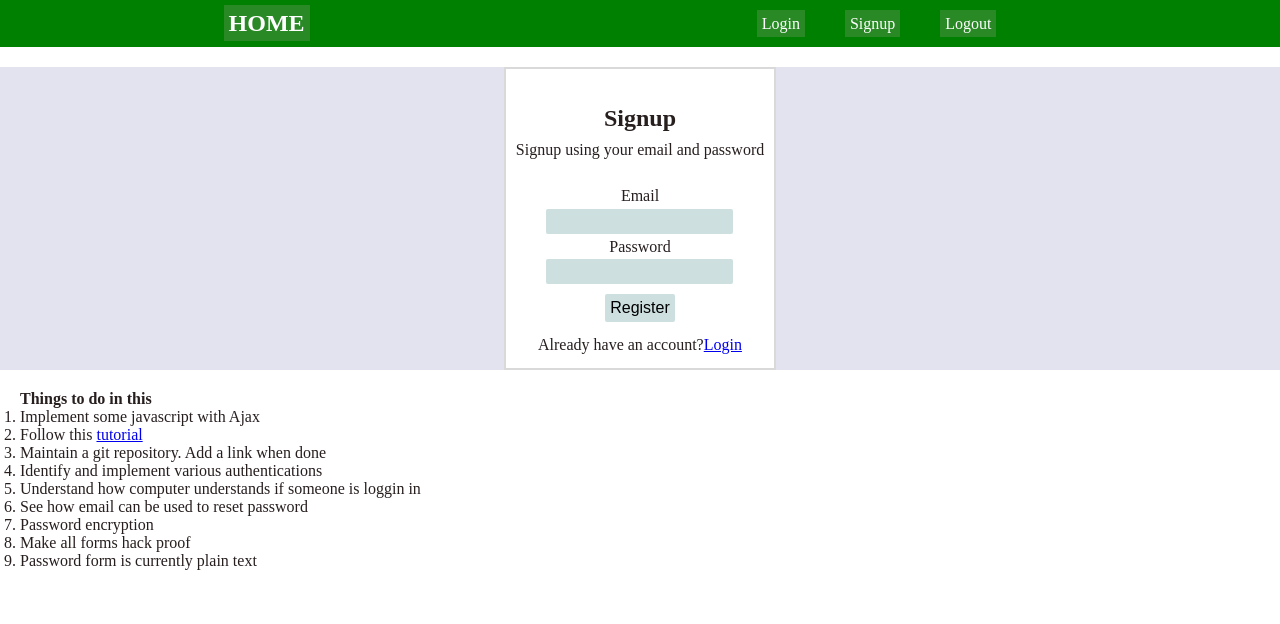
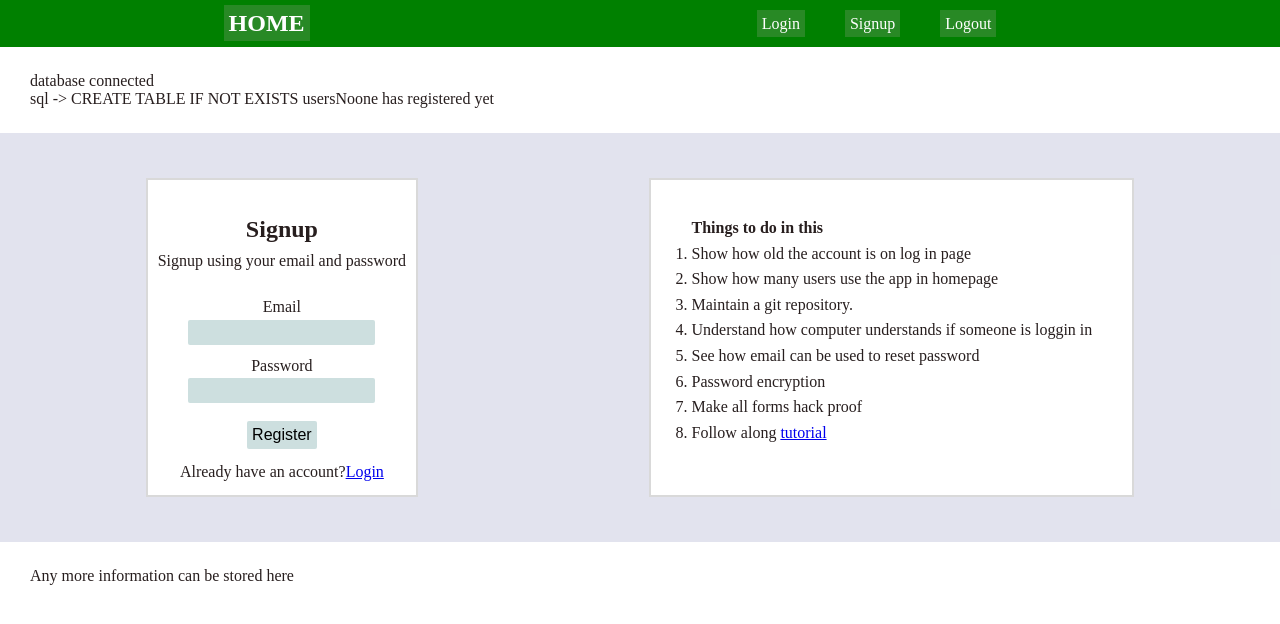
Before and after one commit to deepyes02/user-auth, a PHP site: page /user_authentication/signup.php in a window 1280 px wide. Shown: the top 624 px of the page. Run offline with PHP 8.4, Linux system fonts and the light colour scheme; some libraries are stand-ins or nearby versions.

Commit message:
minor fixes

```diff
--- /dev/null
+++ b/database/create_table.php
@@ -0,0 +1,27 @@
+<?php
+//setup database connection
+$conn = new mysqli("localhost", "root", "736852", "learn_php");
+
+//check if connection is sucessfull
+if ($conn -> connect_error){
+	die("failed to connect to the database: " . $conn->connect_error);
+} else {
+	echo "database connected<br>";
+	$sql = "CREATE TABLE IF NOT EXISTS users (
+		id INT NOT NULL PRIMARY KEY AUTO_INCREMENT,
+		username VARCHAR(50) NOT NULL UNIQUE,
+		password VARCHAR(255) NOT NULL,
+		created_at DATETIME DEFAULT CURRENT_TIMESTAMP
+	)
+	";
+	//EXECUTE AND CHECK IF QUERY IS SUCCESSFUL
+	if($conn->query($sql) === TRUE) {
+		echo "sql -> CREATE TABLE IF NOT EXISTS users";
+	} else {
+		//any error
+		echo $conn->error;
+	}
+	//close the connection
+	// $conn->close();
+}
+?>
--- a/includes/footer.php
+++ b/includes/footer.php
@@ -1,17 +1,5 @@
 <footer class="full_section">
-<h4>Things to do in this</h4>
-<ol>
-<li>Implement some javascript with Ajax</li>
-<li>Follow this <a href="https://www.tutorialrepublic.com/faq/how-to-change-the-cursor-into-a-hand-pointer-on-hover-using-css.php" target="_blank">tutorial</a></li>
-<li>Maintain a git repository. Add a link when done</li>
-<li>Identify and implement various authentications</li>
-<li>Understand how computer understands if someone is loggin in</li>
-<li>See how email can be used to reset password</li>
-<li>Password encryption</li>
-<li>Make all forms hack proof</li>
-<li>Password form is currently plain text</li>
-</ol>
-
+<span>Any more information can be stored here</span>
 </footer>
 
 <script src="script/main.js"></script>
--- /dev/null
+++ b/includes/sidebar.php
@@ -0,0 +1,13 @@
+<div class="full_section">
+	<h4>Things to do in this</h4>
+	<ol>
+		<li>Show how old the account is on log in page</li>
+		<li>Show how many users use the app in homepage</li>
+		<li>Maintain a git repository.</li>
+		<li>Understand how computer understands if someone is loggin in</li>
+		<li>See how email can be used to reset password</li>
+		<li>Password encryption</li>
+		<li>Make all forms hack proof</li>
+		<li>Follow along <a href="https://www.tutorialrepublic.com/faq/how-to-change-the-cursor-into-a-hand-pointer-on-hover-using-css.php" target="_blank">tutorial</a></li>
+	</ol>
+</div>
--- a/signup.php
+++ b/signup.php
@@ -1,19 +1,117 @@
-<?php include('./includes/header.php'); ?>
+<?php
+include('./includes/header.php');
+//database connection and user table creation script import
+echo '<div class="full_section">';
+require_once('./database/create_table.php');
 
+//4 variables to capture POST DATA, plus any errors
+$username = $password = $username_err = $password_err = "";
+//fire when the client hits register
+if ($_SERVER['REQUEST_METHOD'] === 'POST') {
+	//validate username
+	$signup_user_email = $_POST['signup_user_email'];
+	if (empty(trim($signup_user_email))) {
+		$username_err = "Error: Email can't be empty";
+	} elseif (!empty(trim($_POST['signup_user_email'])) && !filter_var($signup_user_email, FILTER_VALIDATE_EMAIL)) {
+		$username_err = "Invalid email format (xyz@email.com)";
+	} else {
+		//prepare sql statement
+		$sql = "SELECT id FROM users WHERE username = ?";
+		if ($stmt = mysqli_prepare($conn, $sql)) {
+			//bind variable to the prepared statemetn as params
+			mysqli_stmt_bind_param($stmt, "s", $param_username);
+			//set param
+			$param_username = trim($_POST['signup_user_email']);
+			//execute the prepared statement
+			if (mysqli_stmt_execute($stmt)) {
+				//store result
+				mysqli_stmt_store_result($stmt);
+				//check if username is taken
+				if (mysqli_stmt_num_rows($stmt) == 1) {
+					$username_err = "This username is already taken, try something else";
+				} else {
+					$username = trim($_POST['signup_user_email']);
+					echo $username;
+				}
+			} else {
+				echo "Oops! something went wrong, please try later";
+			}
+			//close statement
+			mysqli_stmt_close($stmt);
+		}
+	}
+	//username verification done, now password verification
+	if (empty(trim($_POST['signup_user_pass']))) {
+		$password_err = "Error: Password can't be empty";
+	} else {
+		//password field isn't empty, check if password is greater than 8 digits
+		if (strlen(trim($_POST['signup_user_pass'])) < 8) {
+			$password_err = "Password should be  8 characters long";
+		} else {
+			if (empty($username_err) && empty($password_err)) {
+				//now we ready
+				$password = trim($_POST['signup_user_pass']);
+				//sql injection
+				$sql = "INSERT INTO users (username, password) VALUES (?, ?)";
+
+				//prepare
+				if ($stmt = mysqli_prepare($conn, $sql)) {
+					//bind
+					mysqli_stmt_bind_param($stmt, "ss", $param_username, $param_password);
+
+					//set params
+					$param_username = $username;
+					//encrypt
+					$param_password = password_hash($password, PASSWORD_DEFAULT);
+
+					//attempt to execute the prepared statement
+					if (mysqli_stmt_execute($stmt)) {
+						//redirect to login page
+						header(
+							"location: login.php"
+						);
+					} else {
+						echo "Oops ! something went wrong. Please try again";
+					}
+					//close statement
+					mysqli_stmt_close($stmt);
+				}
+			}
+		}
+	}
+	//main if block ends here
+} else {
+	//nothing happens here
+	echo "Noone has registered yet";
+}
+//close mysqli connection
+$conn->close();
+?>
+</div>
 <section class="full_section main_body">
 	<div class="main_body__inner">
 		<div class="main_body_title">
 			<h2>Signup</h2>
 			<p>Signup using your email and password</p>
 		</div>
-		<form action="#" method="POST">
+		<form action="<?php echo htmlspecialchars($_SERVER["PHP_SELF"]); ?>" method="POST">
 			<div class="form_row">
 				<label for="signup_user_email">Email</label>
 				<input type="text" name="signup_user_email" id="signup_user_email">
+				<span class="signup_notification">
+					<?php if (!empty($username_err)) {
+						echo $username_err;
+					} ?>
+				</span>
 			</div>
 			<div class="form_row">
 				<label for="signup_user_pass">Password</label>
-				<input type="text" name="signup_user_pass" id="signup_user_pass">
+				<input type="password" name="signup_user_pass" id="signup_user_pass">
+				<span class="signup_notification">
+					<?php if (!empty($password_err)) {
+						echo $password_err;
+					} ?>
+				</span>
 			</div>
 			<div class="form_row">
 				<input type="submit" value="Register" class="btn btn-login" />
@@ -23,10 +121,10 @@
 			<p>Already have an account?<a href="http://localhost:7070/user_authentication/login.php">Login</a></p>
 		</div>
 	</div>
+
+	<div class="main_body__inner">
+		<?php include('./includes/sidebar.php'); ?>
+	</div>
 </section>
 
 <?php include('./includes/footer.php'); ?>
-
-<?php
-
-?>
--- a/style/style_header.css
+++ b/style/style_header.css
@@ -19,7 +19,7 @@ body {
 
 .full_section {
     width: 100%;
-    padding: 0 20px;
+    padding: 25px 30px;
 }
 
 .menu_bar {
@@ -60,6 +60,8 @@ body {
 .main_body {
     background: rgba(202, 205, 224, 0.548);
     line-height: 1.6;
+    display: flex;
+    /* flex-wrap: wrap; */
 }
 
 .main_body__inner {
@@ -114,3 +116,14 @@ body {
     color: black;
     border-radius: 2px;
 }
+
+
+/*signup notification*/
+
+.signup_notification {
+    font-size: 11px;
+    font-weight: 300;
+    color: rgb(255, 2, 2);
+    padding: 2px;
+    margin: 2px;
+}
```
Also changed, not shown: login.php (+6 -3 lines), logout.php (+4 -4 lines), welcome.php (added, +17 -0 lines), README.md (added), 1 other file.
